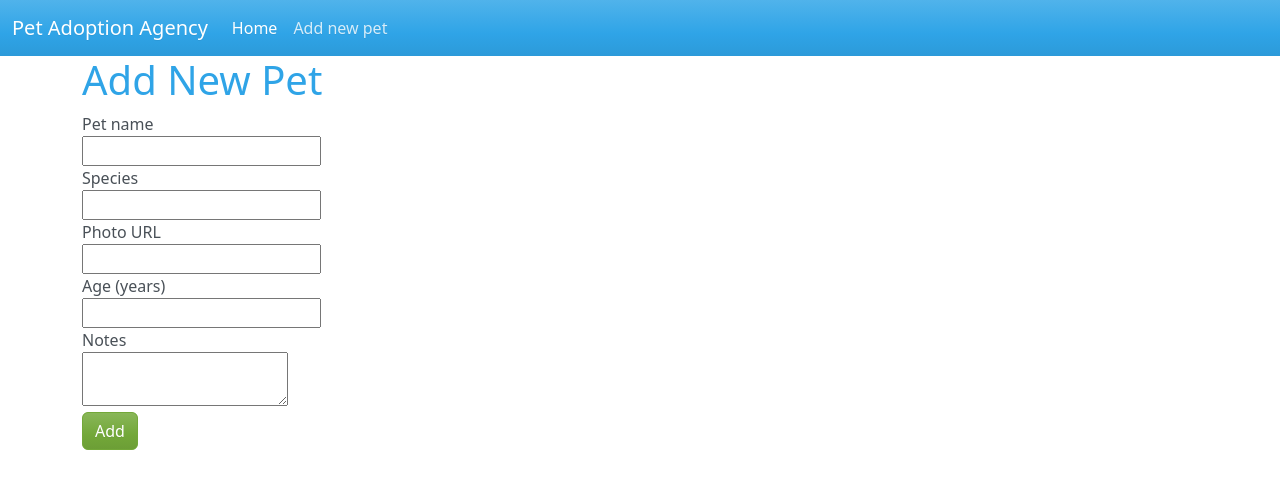
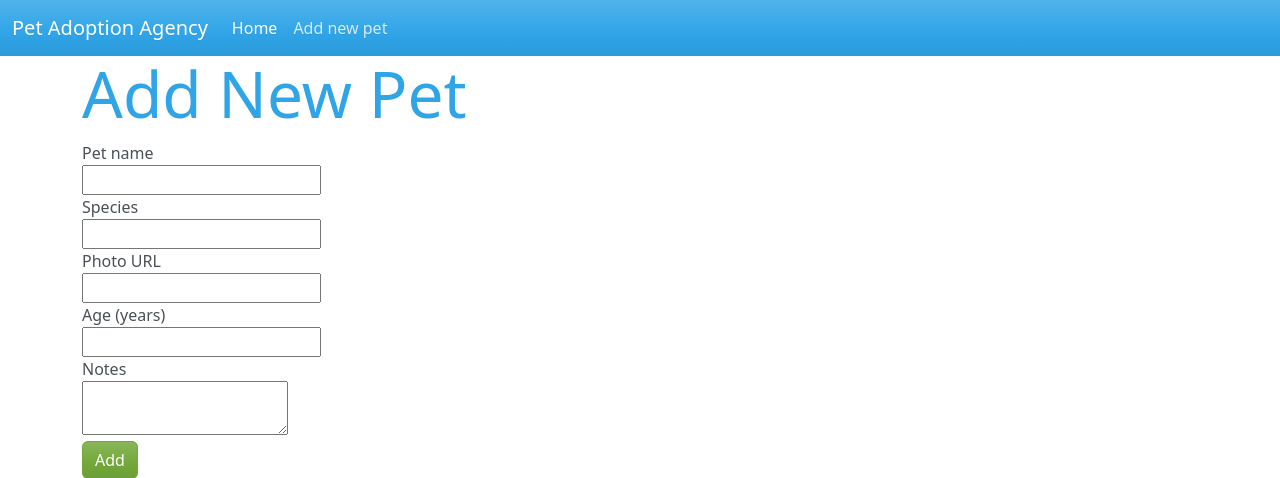
Before and after one commit to iam8/24.1-wtforms, a Flask app: page /add in a window 1280 px wide. Shown: the top 478 px of the page. Run offline with Flask 3, Linux system fonts and the light colour scheme; some libraries are stand-ins or nearby versions.

Commit message:
Add Bootstrap display classes to header tags

```diff
--- a/templates/home.jinja2
+++ b/templates/home.jinja2
@@ -8,7 +8,7 @@
 
 {% block content %}
 
-    <h1>Pets</h1>
+    <h1 class="display-1">Pets</h1>
 
     {% for pet in pets %}
         <h2>
--- a/templates/pet_add_form.jinja2
+++ b/templates/pet_add_form.jinja2
@@ -8,7 +8,7 @@
 
 {% block content %}
 
-    <h1>Add New Pet</h1>
+    <h1 class="display-3">Add New Pet</h1>
 
     <form method="POST">
         {{ form.hidden_tag() }}
--- a/templates/pet_display_and_edit.jinja2
+++ b/templates/pet_display_and_edit.jinja2
@@ -8,7 +8,7 @@
 
 {% block content %}
 
-    <h1>{{ pet.name }}</h1>
+    <h1 class="display-3">{{ pet.name }}</h1>
 
     <section>
         <div>
@@ -25,7 +25,7 @@
     </section>
 
     <section>
-        <h3>Edit Pet</h3>
+        <h3 class="display-6">Edit Pet</h3>
         <form method="POST">
             {{ form.hidden_tag() }}
 
@@ -55,7 +55,7 @@
 
             {% endfor %}
 
-            <button type="button" class="btn btn-success">Update</button>
+            <button type="submit" class="btn btn-success">Update</button>
         </form>
     </section>
 
```
